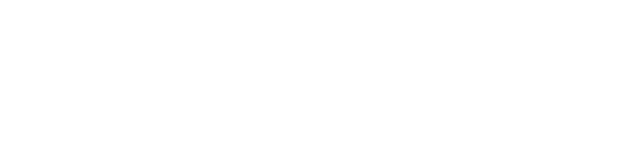
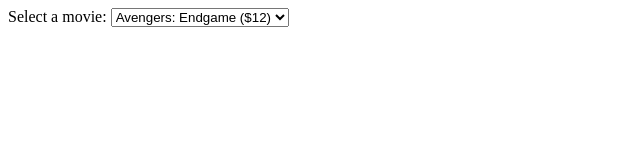
Before and after one commit to MarcLignarius/MovieGo, a plain HTML site: page index.html in a window 1280 px wide. Shown: the whole page, without its empty margins (0-640 px from the left). Drawn offline with Linux system fonts and the light colour scheme.

Commit message:
add movie container

```diff
--- a/index.html
+++ b/index.html
@@ -4,9 +4,19 @@
     <meta charset="UTF-8" />
     <meta name="viewport" content="width=device-width, initial-scale=1.0" />
     <link rel="stylesheet" href="style.css" />
-    <title>Document</title>
+    <title>MovieGo</title>
   </head>
   <body>
+    <div class="movie-container">
+      <label>Select a movie:</label>
+      <select id="movie">
+        <option value="12">Avengers: Endgame ($12)</option>
+        <option value="10">Joker ($10)</option>
+        <option value="9">Toy Story 4 ($9)</option>
+        <option value="8">The Lion King ($8)</option>
+      </select>
+    </div>
+
     <script src="script.js"></script>
   </body>
 </html>
```
